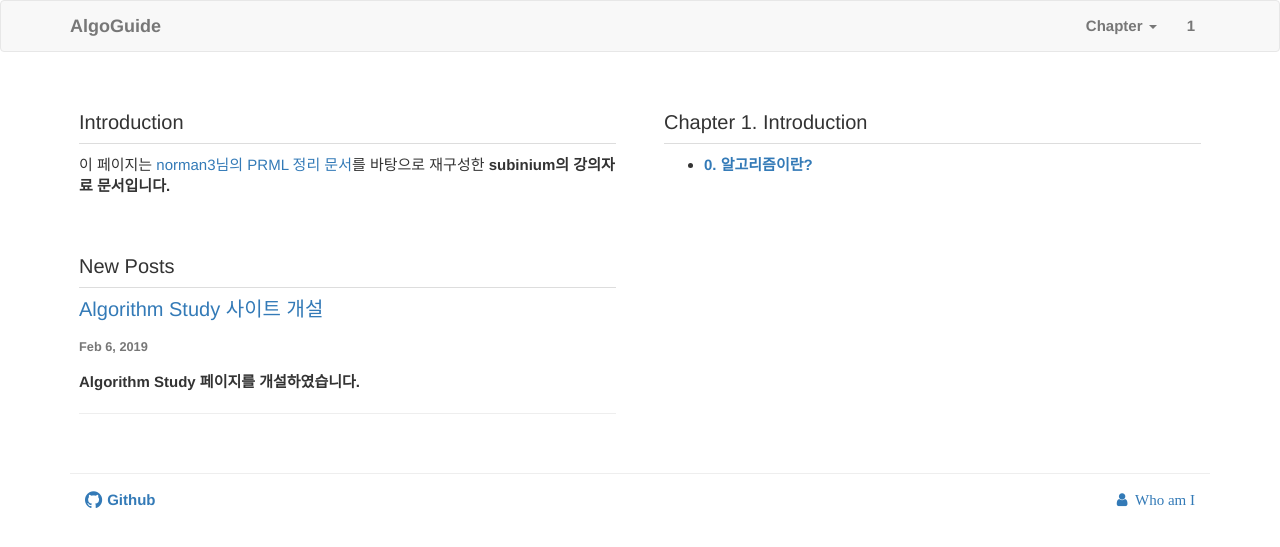
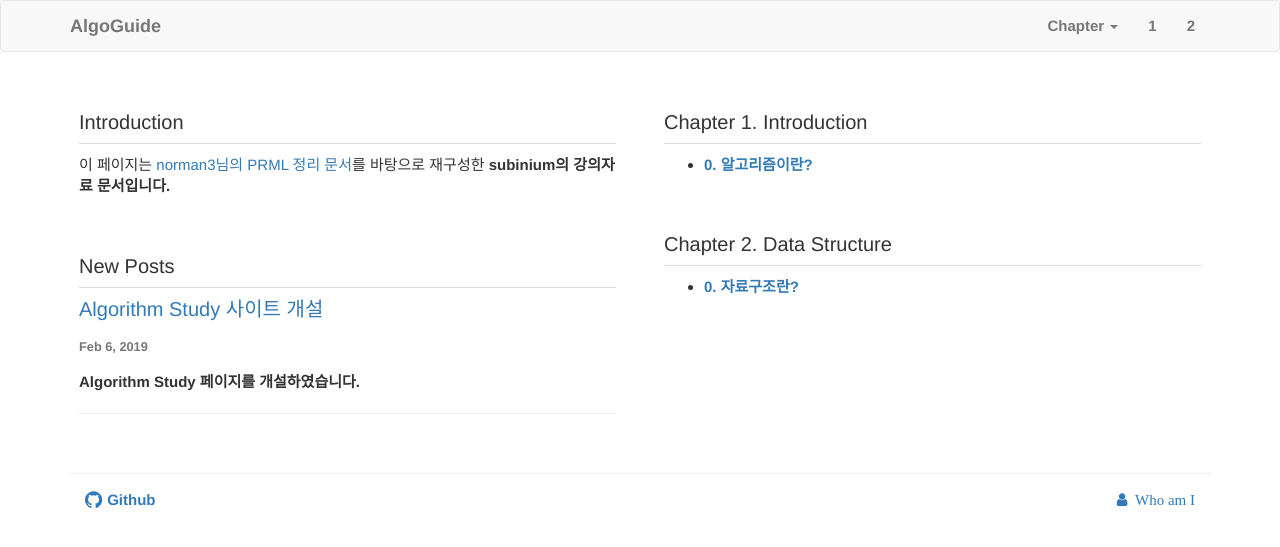
Before and after one commit to subinium/Algorithm, a Jekyll site: the page built from index.html, in a window 1280 px wide. Shown: the top 547 px of the page. Built offline with Jekyll 4.4.1, drawn with Linux system fonts in a browser that asks for light colours; nearby versions of some CDN libraries; library files that are not in the unit come from our copies; comment, search, counter and statistics services are not loaded.

Commit message:
목차 수정 연습

```diff
--- a/_data/topnav.yml
+++ b/_data/topnav.yml
@@ -4,6 +4,12 @@ topnav:
       - title: 1. Introduction
         group: Chapter. 1
         url: /docs/chapter01/0
+      - title: 2. Data Structure
+        group: Chapter. 2
+        url: /docs/chapter02/0
   - title: 1
     group: "Chapter. 1"
     url: /docs/chapter01/0
+  - title: 2
+    group: "Chapter. 2"
+    url: /docs/chapter02/0
--- a/index.html
+++ b/index.html
@@ -34,6 +34,12 @@ layout: default
       </ul>
     </div>
 
+    <div class="well-sm">
+      <h3>Chapter 2. Data Structure</h3>
+      <ul>
+        <li><a href="{{ site.baseurl }}/docs/chapter01/0">0. 자료구조란?</a></li>
+      </ul>
+    </div>
 
   </div>
 </div>
```
Also changed, not shown: docs/chapter01/0.md (+1 -1 lines), docs/chapter02/0.md (added, +7 -0 lines).
